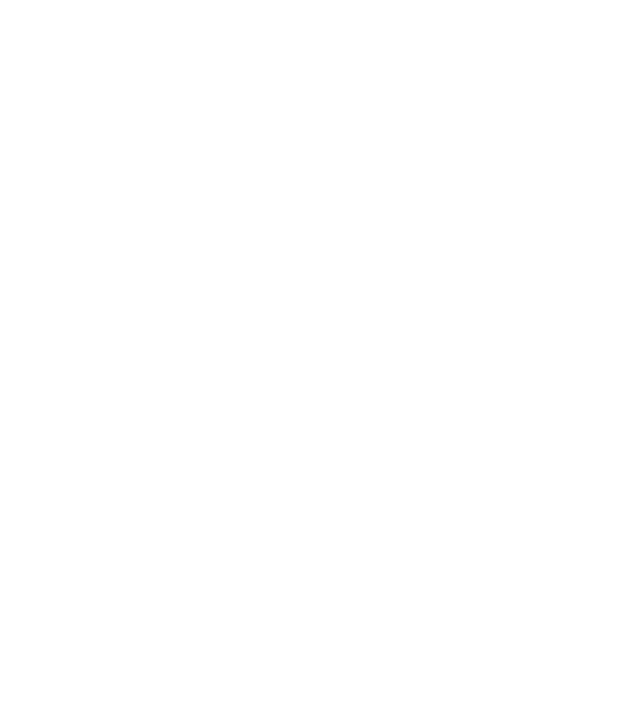
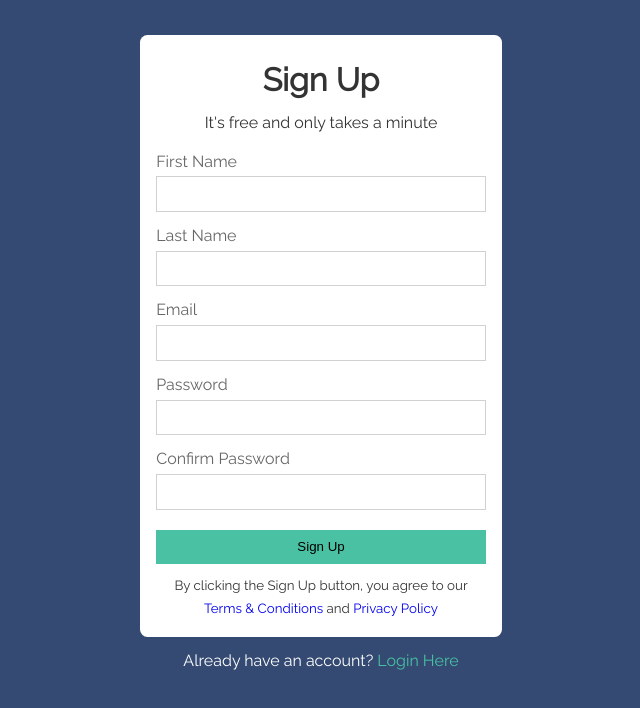
Before and after one commit to dev-montgomery/12_form_style_challenge, a plain HTML site: page index.html in a window 1280 px wide. Shown: the whole page, without its empty margins (319-959 px from the left). Drawn offline with Linux system fonts and the light colour scheme.

Commit message:
Styled Form Challenge

```diff
--- a/index.html
+++ b/index.html
@@ -1,11 +1,114 @@
-<!DOCTYPE html>
+	<!DOCTYPE html>
 <html lang="en">
-<head>
-  <meta charset="UTF-8">
-  <meta name="viewport" content="width=device-width, initial-scale=1.0">
-  <title>Form Style Challenge</title>
-</head>
-<body>
-
-</body>
+  <head>
+    <meta charset="UTF-8" />
+    <meta name="viewport" content="width=device-width, initial-scale=1.0" />
+    <meta http-equiv="X-UA-Compatible" content="ie=edge" />
+    <title>Form Styling</title>
+    <link href="https://fonts.googleapis.com/css?family=Raleway" rel="stylesheet" />
+    <style>
+      * {
+        box-sizing: border-box;
+        margin: 0;
+        padding: 0;
+      }
+      body {
+        background: #344a72;
+        color: #333;
+        font-family: 'Raleway', sans-serif;
+        line-height: 1.8;
+      }
+      a {
+        text-decoration: none;
+      }
+      #container {
+        margin: 1em auto;
+        max-width: 400px;
+        padding: 1.2em;
+      }
+      .form-wrap {
+        background: #fff;
+        padding: 1em;
+        border-radius: 2mm;
+      }
+      .form-wrap h1, .form-wrap p {
+        text-align: center;
+      }
+      .form-wrap .form-group {
+        margin-top: 10px;
+      }
+      .form-wrap .form-group label {
+        display: block;
+        color: #666;
+      }
+      .form-wrap .form-group input {
+        width: 100%;
+        padding: .7em;
+        border: 1px solid #d1d1d1;
+      }
+      .form-wrap button {
+        display: block;
+        width: 100%;
+        background: #49c1a2;
+        padding: .7em;
+        border: none;
+        margin-top: 20px;
+        cursor: pointer;
+      }
+      .form-wrap button:hover {
+        background: #37a08e;
+      }
+      .form-wrap .bottom-text {
+        font-size: smaller;
+        margin-top: 10px;
+      }
+      footer {
+        text-align: center;
+        color: #fff;
+        margin-top: 10px;
+      }
+      footer a {
+        color: #49c1a2;
+      }
+    </style>
+  </head>
+  <body>
+    <div id="container">
+      <div class="form-wrap">
+        <h1>Sign Up</h1>
+        <p>It's free and only takes a minute</p>
+        <form>
+          <div class="form-group">
+            <label for="first-name">First Name</label>
+            <input type="text" name="firstName" id="first-name" />
+          </div>
+          <div class="form-group">
+            <label for="last-name">Last Name</label>
+            <input type="text" name="lastName" id="last-name" />
+          </div>
+          <div class="form-group">
+            <label for="email">Email</label>
+            <input type="email" name="email" id="email" />
+          </div>
+          <div class="form-group">
+            <label for="password">Password</label>
+            <input type="password" name="password" id="password" />
+          </div>
+          <div class="form-group">
+            <label for="password2">Confirm Password</label>
+            <input type="password" name="pasword2" id="password2" />
+          </div>
+          <button type="submit" class="btn">Sign Up</button>
+          <p class="bottom-text">
+            By clicking the Sign Up button, you agree to our
+            <a href="#">Terms & Conditions</a> and
+            <a href="#">Privacy Policy</a>
+          </p>
+        </form>
+      </div>
+      <footer>
+        <p>Already have an account? <a href="#">Login Here</a></p>
+      </footer>
+    </div>
+  </body>
 </html>
```
